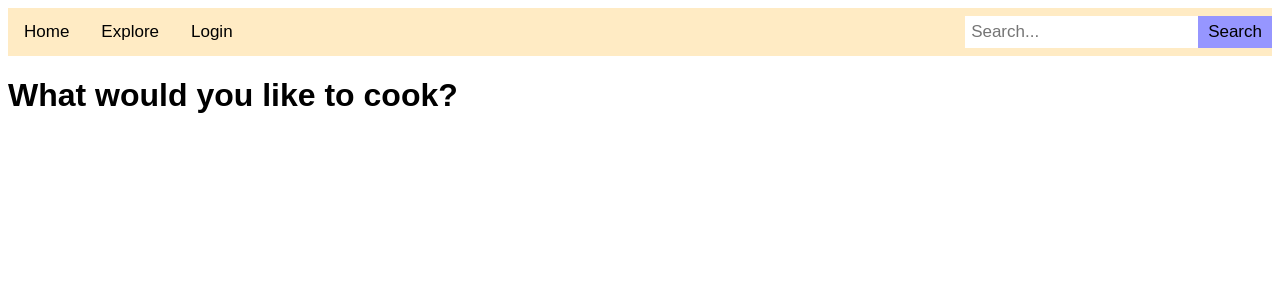
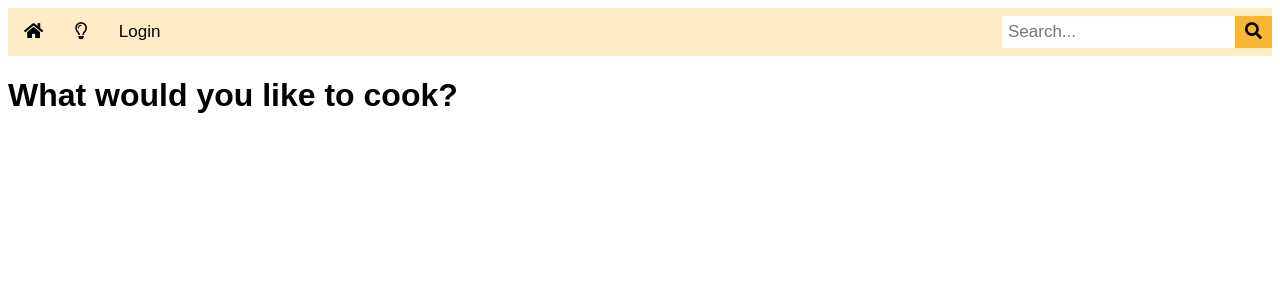
Before and after one commit to 23450728/AgileWebDev3403, a Flask app: page /index in a window 1280 px wide. Shown: the top 300 px of the page. Run offline with Flask 3, Linux system fonts and the light colour scheme; data that the repository does not hold is empty.

Commit message:
Added glyphicons (using Font Awesome ver. 5) and change colour of Search function

```diff
--- a/app/static/style.css
+++ b/app/static/style.css
@@ -124,7 +124,7 @@ span.login {
   float: inline-end;
   padding: 6px 10px;
   margin-top: 8px;
-  background: rgb(150, 150, 255);
+  background: rgb(249, 182, 48);
   font-size: 17px;
   border: none;
   cursor: pointer;
--- a/app/templates/base.html
+++ b/app/templates/base.html
@@ -2,26 +2,27 @@
 <html>
     <head>
         <link rel="stylesheet" href="/static/style.css">
+        <link rel="stylesheet" href="//use.fontawesome.com/releases/v5.15.4/css/all.css">
         <meta charset="UTF-8">
         <meta http-equiv="X-UA-Compatible" content="IE=edge">
         <meta name="viewport" content="width=device-width, initial-scale=1.0">
         <script src="/static/script.js" defer></script>
     <body>
         <div class="topnav">
-            <a href="{{ url_for('home') }}">Home</a>
-            <a href="{{ url_for('index') }}">Explore</a>
+            <a href="{{ url_for('home') }}"><i class="fas fa-home"></i></a>
+            <a href="{{ url_for('index') }}"><i class="far fa-lightbulb"></i></a>
             {% if current_user.is_anonymous %}
             <a href="{{ url_for('login') }}">Login</a>
             {% else %}
-            <a href="{{ url_for('post') }}">Create Post</a>
+            <a href="{{ url_for('post') }}"><i class="fas fa-plus"></i></a>
             <a href="{{ url_for('user', username=current_user.username) }}">Profile</a>
-            <a href="{{ url_for('logout') }}">Logout</a>
+            <a href="{{ url_for('logout') }}"><i class="fas fa-sign-out-alt"></i></a>
             {% endif %}
 
             <div class="search-container">
                 <form>
                     <input type="text" placeholder="Search..." name="search">
-                    <button type="submit">Search</button>
+                    <button type="submit"><i class="fas fa-search"></i></button>
                 </form>
             </div>
         </div>
```
